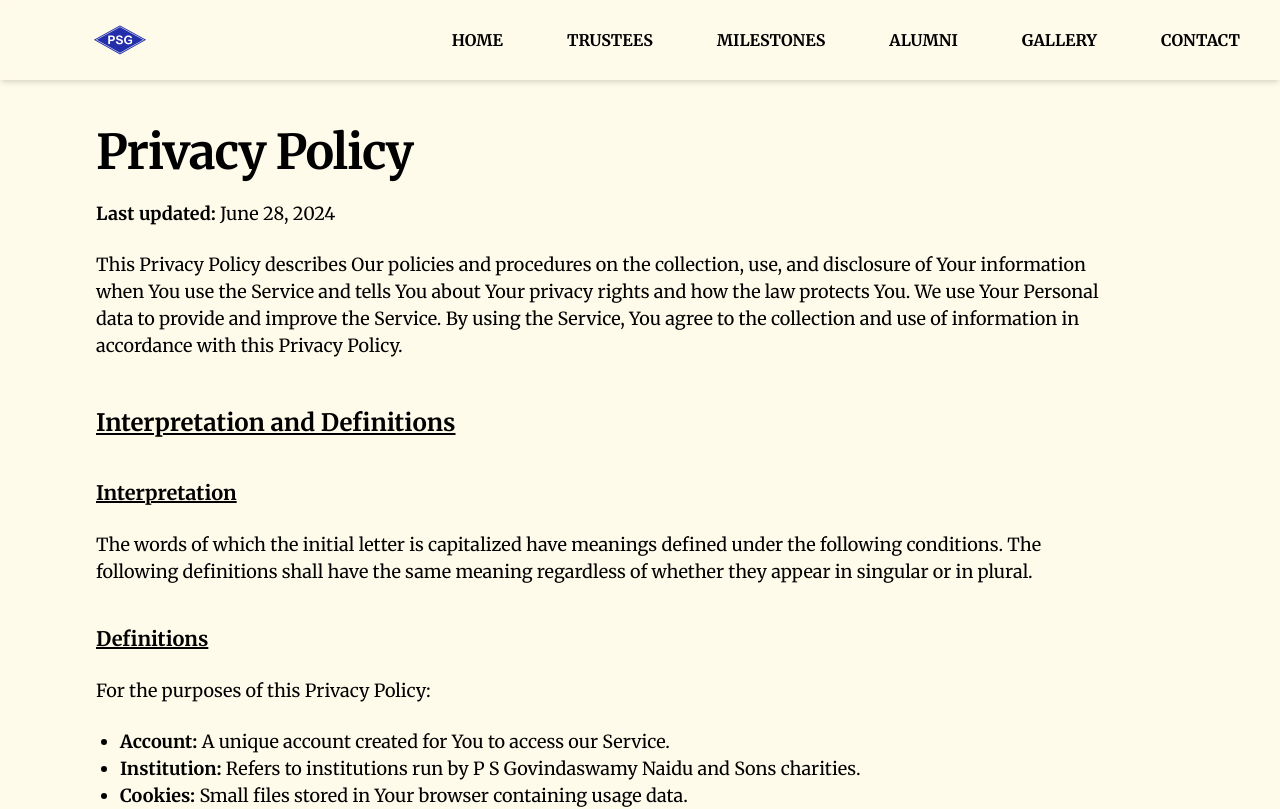
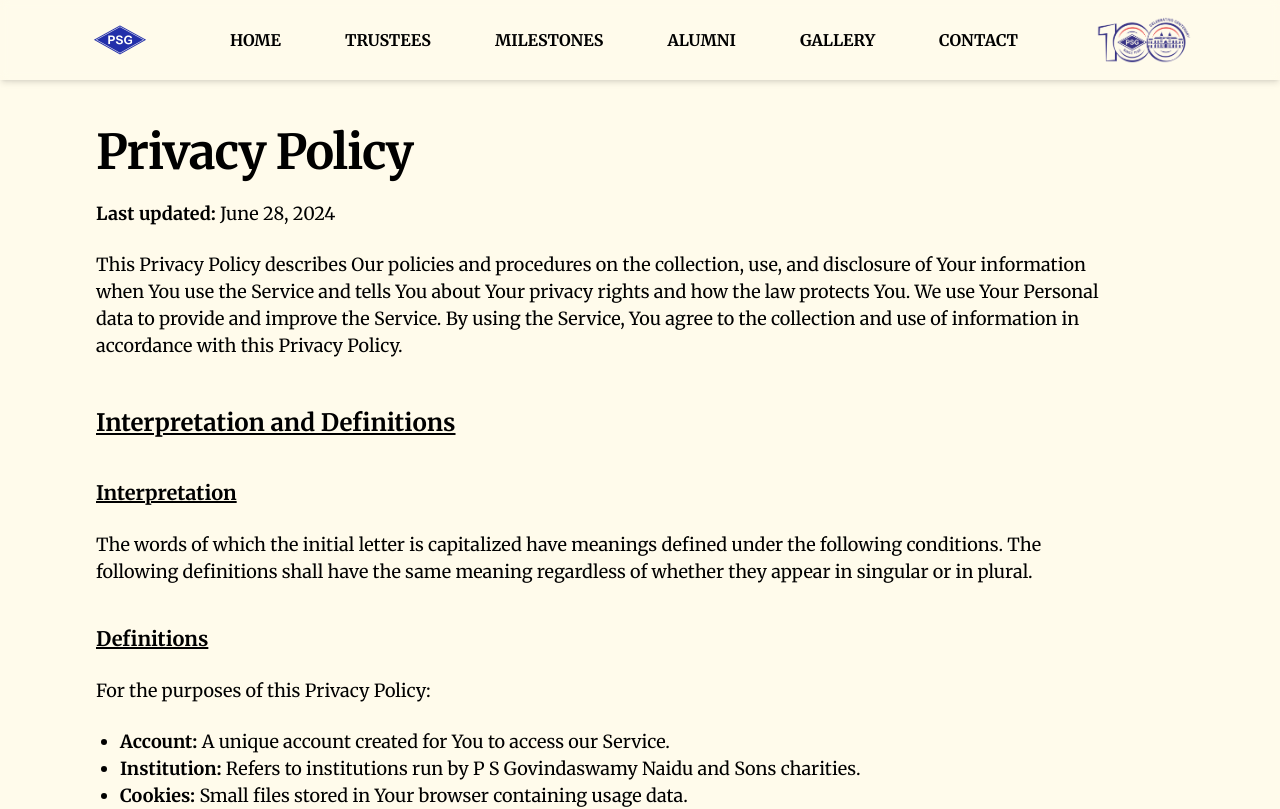
Before and after one commit to Vijay-Psgtech/Psg-Sons, a React (Vite) app: page /privacy-policy in a window 1280 px wide. Shown: the top 809 px of the page. Built offline with nearby package versions, Linux system fonts and the light colour scheme.

Commit message:
Header new logo added.

```diff
--- a/index.html
+++ b/index.html
@@ -5,7 +5,7 @@
     <link rel="icon" type="image/svg+xml" href="/vite.svg" />
     <meta name="viewport" content="width=device-width, initial-scale=1.0" />
      <link href="/src/index.css" rel="stylesheet">
-     <link href="https://fonts.googleapis.com/css2?family=Merriweather:wght@400;700&family=Playfair+Display:wght@700&display=swap" rel="stylesheet">
+     <link href="https://fonts.googleapis.com/css2?family=Merriweather:wght@400;700&family=Playfair+Display:wght@700&display=swap" rel="stylesheet" />
     <title>PSG &amp;Sons &#x27;Charities</title>
   </head>
   <body>
--- a/src/components/Header.jsx
+++ b/src/components/Header.jsx
@@ -76,6 +76,9 @@ const Header = () => {
             </button>
           ))}
         </nav>
+        <a href="/#home" className="flex items-center px-12">
+          <img src="/images/100yearsLogo.png" alt="PSG Logo" className='w-24 h-auto object-contain' />
+        </a>
       </div>
     </header>
   );
--- a/src/sections/Brothers2.jsx
+++ b/src/sections/Brothers2.jsx
@@ -12,7 +12,7 @@ const Brothers2 = () => {
             <div className="mt-3 md:mt-8 w-1/4 mx-auto border-b-blue-600 border-b-2"></div>
         </h1>
         <p className="w-full sm:w-11/12 md:w-3/4 lg:w-1/2 mx-auto mt-4 md:mt-16 text-justify md:text-center text-sm sm:text-base md:text-lg font-medium text-gray-800 leading-relaxed px-3">
-          PS Govindaswamy Naidu married Manguthayammal and the couple had four sons: PSG Venkataswamy Naidu, PSG Rangaswamy Naidu, PSG Ganga Naidu, and PSG Narayanaswamy Naidu. Renowned for their ingenuity and forward-thinking, the PSG Brothers made a pivotal decision in 1922, channeling their acumen into the Sri Ranga Vilas Ginning, Spinning, and Weaving Mills. This strategic move catalyzed the metamorphosis of Coimbatore into the <span className='font-semibold'>"Manchester of South India"</span>in the ensuing years. Their impact, however, transcended the realm of textiles, encompassing groundbreaking initiatives in mechanized agriculture, marked by the introduction of the region's maiden tractor and early adoption of electricity. The PSG Brothers' collective vision and adaptability left an indelible imprint on Coimbatore's industrial landscape, steering the city's trajectory and playing a pivotal role in its enduring growth.
+          PS Govindaswamy Naidu married Manguthayammal and the couple had four sons: PSG Venkataswamy Naidu, PSG Rangaswamy Naidu, PSG Ganga Naidu, and PSG Narayanaswamy Naidu. Renowned for their ingenuity and forward-thinking, the PSG Brothers made a pivotal decision in 1922, channeling their acumen into the Sri Ranga Vilas Ginning, Spinning, and Weaving Mills. This strategic move catalyzed the metamorphosis of Coimbatore into the <span className='font-extrabold text-gray-900'>"Manchester of South India"</span>in the ensuing years. Their impact, however, transcended the realm of textiles, encompassing groundbreaking initiatives in mechanized agriculture, marked by the introduction of the region's maiden tractor and early adoption of electricity. The PSG Brothers' collective vision and adaptability left an indelible imprint on Coimbatore's industrial landscape, steering the city's trajectory and playing a pivotal role in its enduring growth.
         </p>
       </div>
     </AnimatedSection>
```
Also changed, not shown: public/images/100yearsLogo.png (added).
